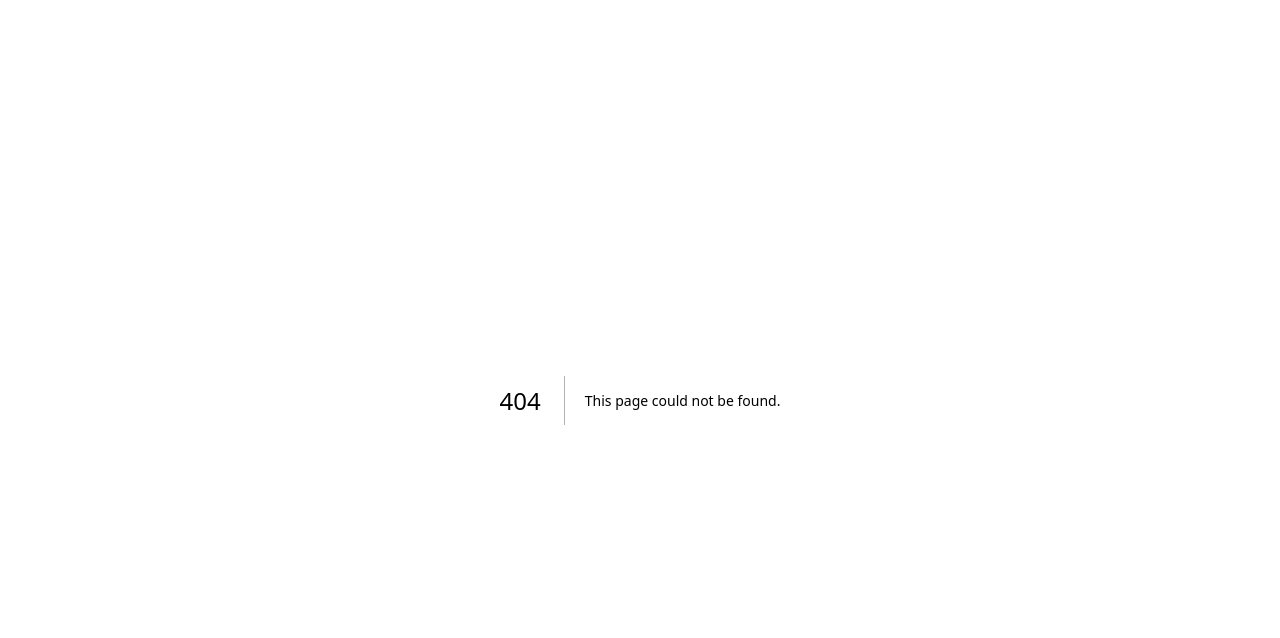
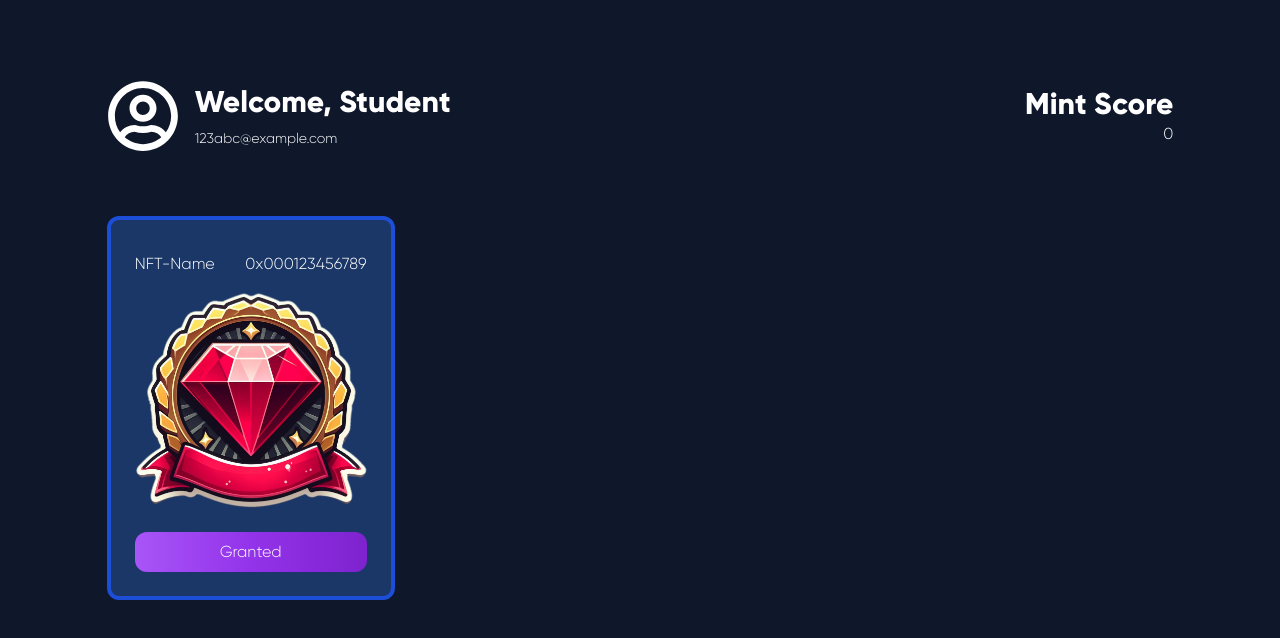
Before and after one commit to Taher2512/MeritMint., a Next.js app: page /studentDash in a window 1280 px wide. Before the commit this address had no page. Shown: the top 638 px of the page. Built offline with nearby package versions, Linux system fonts and the light colour scheme.

Commit message:
Student Dasboard added

```diff
--- a/src/app/components/AddPointsForm.jsx
+++ b/src/app/components/AddPointsForm.js
@@ -186,7 +186,7 @@ const AddPointsForm = ({ fcl }) => {
             animate={{ opacity: 1 }}
             exit={{ opacity: 0 }}
             onClick={() => setIsOpen(false)}
-            className="bg-slate-900/20 backdrop-blur p-8 fixed inset-0 z-50 grid place-items-center overflow-y-scroll cursor-pointer"
+            className="bg-slate-900/20 backdrop-blur p-8 fixed inset-0 z-50 grid place-items-center overflow-y-scroll cursor-pointer "
           >
             <motion.div
               initial={{ scale: 0, rotate: "12.5deg" }}
@@ -328,7 +328,7 @@ const AddPointsForm = ({ fcl }) => {
                 open: { opacity: 1, scaleY: 1 },
                 closed: { opacity: 0, scaleY: 0 },
               }}
-              className="w-1/2 bg-white shadow-xl rounded-lg z-10"
+              className="w-1/2 bg-white shadow-xl rounded-lg "
             >
               {allFields.map((field) => (
                 <motion.li
--- a/src/app/components/Buttons.js
+++ b/src/app/components/Buttons.js
@@ -175,14 +175,16 @@ function Buttons({ fetchResults, field, setField, fcl, setData, setTopThree }) {
   }, []);
 
   return (
-    <div className="p-8 pb-56 flex items-center justify-center bg-white">
+    <div className=" pt-32 flex items-center justify-center gap-10">
       <motion.div animate={open ? "open" : "closed"} className="relative">
         <button
           onClick={() => setOpen(!open)}
-          className="flex items-center gap-2 px-3 py-2 rounded-md text-indigo-50 bg-indigo-500 hover:bg-indigo-600 transition-colors"
+          className="text-white bg-gradient-to-r from-purple-500 via-purple-600 to-purple-700 hover:bg-gradient-to-br focus:ring-4 focus:outline-none focus:ring-purple-300 dark:focus:ring-purple-800 gilroy-bold rounded-lg text-sm pl-5 py-2 text-center inline-flex items-center w-40"
         >
-          <span className="font-medium text-sm">{field}</span>
-          <FiChevronDown />
+          <span className="font-medium text-lg mr-2">{field}</span>
+          <span className="px-1 border-l-2">
+            <FiChevronDown />
+          </span>
         </button>
 
         {open && (
@@ -194,7 +196,7 @@ function Buttons({ fetchResults, field, setField, fcl, setData, setTopThree }) {
               open: { opacity: 1, scaleY: 1 },
               closed: { opacity: 0, scaleY: 0 },
             }}
-            className="absolute top-[120%] left-[50%] w-48 bg-white shadow-xl rounded-lg z-10"
+            className="absolute shadow-xl rounded-lg z-50 mt-2 w-40 bg-white"
           >
             {allFields.map((field) => (
               <motion.li
@@ -203,7 +205,7 @@ function Buttons({ fetchResults, field, setField, fcl, setData, setTopThree }) {
                   setField(field);
                   await getFieldData(field);
                 }}
-                className="p-2 text-xs font-medium whitespace-nowrap rounded-md hover:bg-indigo-100 text-slate-700 hover:text-indigo-500 transition-colors cursor-pointer"
+                className="p-2 gilroy-light text-sm font-medium whitespace-nowrap rounded-md hover:bg-indigo-100 text-slate-700 hover:text-indigo-500 transition-colors cursor-pointer"
               >
                 {field}
               </motion.li>
@@ -213,9 +215,9 @@ function Buttons({ fetchResults, field, setField, fcl, setData, setTopThree }) {
       </motion.div>
       <button
         onClick={() => calculateTopEmailsAcrossFields()}
-        className="px-6 py-2 font-medium bg-indigo-500 text-white"
+        className="text-white bg-gradient-to-r from-purple-500 via-purple-600 to-purple-700 hover:bg-gradient-to-br focus:ring-4 focus:outline-none focus:ring-purple-300 dark:focus:ring-purple-800 gilroy-bold rounded-lg text-lg px-5 py-2 text-center inline-flex items-center "
       >
-        End Term
+        Results
       </button>
     </div>
   );
--- a/src/app/components/HomePage/foreground/Navbar.js
+++ b/src/app/components/HomePage/foreground/Navbar.js
@@ -21,7 +21,7 @@ function Navbar() {
 
         <button
           type="button"
-          class="text-white bg-gradient-to-r from-purple-500 via-purple-600 to-purple-700 hover:bg-gradient-to-br focus:ring-4 focus:outline-none focus:ring-purple-300 dark:focus:ring-purple-800 font-medium rounded-lg text-sm px-5 py-2.5 text-center inline-flex items-center"
+          className="text-white bg-gradient-to-r from-purple-500 via-purple-600 to-purple-700 hover:bg-gradient-to-br focus:ring-4 focus:outline-none focus:ring-purple-300 dark:focus:ring-purple-800 font-medium rounded-lg text-sm px-5 py-2.5 text-center inline-flex items-center"
         >
           <svg
             class="w-4 h-4 me-2"
--- a/src/app/components/PointsDatatable.js
+++ b/src/app/components/PointsDatatable.js
@@ -88,14 +88,24 @@ const topThreeColumns = [
 ];
 
 const customStyles = {
+  table: {
+    style: {
+      color: "white",
+      backgroundColor: "#A262DE",
+    },
+  },
   headCells: {
     style: {
+      FontFace: "Gilroy",
       fontSize: "16px",
       fontWeight: "bold",
+      backgroundColor: "#F3F4F6",
     },
   },
   rows: {
     style: {
+      color: "white",
+      backgroundColor: "#A262DE",
       minHeight: "72px",
     },
   },
@@ -137,7 +147,7 @@ function PointsDatatable({ field, setField, data, setData, topThree }) {
           data={topThree.length !== 0 ? topThree : fieldData}
           pagination
           striped
-          highlightOnHover
+
           pointerOnHover
           responsive
           customStyles={customStyles}
--- /dev/null
+++ b/src/app/components/SDashboard/Card.js
@@ -0,0 +1,20 @@
+import React from "react";
+
+function Card() {
+  return (
+    <>
+      <div className="mt-8 w-72 h-96 bg-blue-500/30 rounded-xl border-4 border-blue-700 flex flex-col py-8 px-6">
+        <span className="flex items-center justify-between">
+          <h1 className="text-white gilroy-light ">NFT-Name</h1>
+          <h1 className="text-white gilroy-light ">0x000123456789</h1>
+        </span>
+        <img src="ruby.png" className="mt-4" />
+        <div className="mt-6 flex items-center justify-center rounded-xl py-2 bg-gradient-to-r from-purple-500 via-purple-600 to-purple-700 hover:bg-gradient-to-br focus:ring-4 focus:outline-none focus:ring-purple-300 dark:focus:ring-purple-800">
+          <h1 className="text-white gilroy-light ">Granted</h1>
+        </div>
+      </div>
+    </>
+  );
+}
+
+export default Card;
--- a/src/app/demo/page.js
+++ b/src/app/demo/page.js
@@ -113,10 +113,10 @@ function Demo() {
         fcl={fcl}
         setTopThree={setTopThree}
       />
-      <button onClick={logIn}>Log In</button>
+      {/* <button onClick={logIn}>Log In</button> */}
       {/* <button onClick={getAllFields}>Get Fields</button>
       <button onClick={getAllMails}>Get All Emails</button> */}
-      <h2>Current Address: {user && user.addr ? user.addr : "----------"}</h2>
+      {/* <h2>Current Address: {user && user.addr ? user.addr : "----------"}</h2> */}
       {/* <button onClick={updateStudentPoints}>Update Points</button>
       <button onClick={getAllPoints}>Get All Points</button> */}
       <PointsDatatable
@@ -125,6 +125,10 @@ function Demo() {
         setField={setField}
         topThree={topThree}
       />
+      <div className="circle2 absolute bottom-0 right-40"></div>
+      <div className="circle2 absolute top-12 right-8 "></div>
+      <div className="circle2 absolute bottom-20"></div>
+      <div className="circle2 absolute top-0 left-40"></div>
     </>
   );
 }
--- a/src/app/globals.css
+++ b/src/app/globals.css
@@ -1,6 +1,16 @@
 @tailwind base;
 @tailwind components;
 @tailwind utilities;
+
+*{
+    margin: 0;
+    padding: 0;
+    box-sizing: border-box;
+    scrollbar-color: #1d84f1 #000;
+}
+
+
+
 @font-face {
   font-family: "gilroy-bold";
   /* src: url("/fonts/Gilroy-Light.otf"); */
@@ -38,3 +48,7 @@
   background: radial-gradient(circle at 100px 100px, #9132E8, #000);
   z-index: 0;
 }
+
+body{
+    background-color: #0F172A;
+}
--- /dev/null
+++ b/src/app/studentDash/page.js
@@ -0,0 +1,38 @@
+"use client";
+import React, { useState } from "react";
+import { FaRegUserCircle } from "react-icons/fa";
+import Card from "../components/SDashboard/Card";
+
+function page() {
+  let [sName, setSName] = useState("Student");
+  let [sMail, setSMail] = useState("123abc@example.com");
+  let [mintScore, setMintScore] = useState(0);
+
+  return (
+    <>
+      <main className="w-screen h-auto overflow-hidden flex flex-col items-center justify-center">
+        <div className="w-5/6 mt-20 flex items-center justify-between gap-8">
+          <span className="flex items-center justify-start">
+            <FaRegUserCircle className="text-white text-7xl" />
+            <span className="ml-4">
+              <h1 className="gilroy-bold capitalize text-3xl text-white">
+                welcome, {sName}
+              </h1>
+              <p className="gilroy-light text-sm text-white mt-2">{sMail}</p>
+            </span>
+          </span>
+          <span className="flex flex-col items-end">
+            <h1 className="gilroy-bold text-3xl text-white">Mint Score</h1>
+            <p className="gilroy-light text-white">{mintScore}</p>
+          </span>
+        </div>
+
+        <div className="w-5/6 mt-8 flex items-center justify-between gap-8 flex-wrap">
+          <Card />
+        </div>
+      </main>
+    </>
+  );
+}
+
+export default page;
```
Also changed, not shown: public/ruby.png (added), src/app/components/HomePage/SecondPage/Features.js (renamed from src/app/components/HomePage/SecondPage/Features.jsx), src/app/components/HomePage/SecondPage/Steps.js (renamed from src/app/components/HomePage/SecondPage/Steps.jsx).
